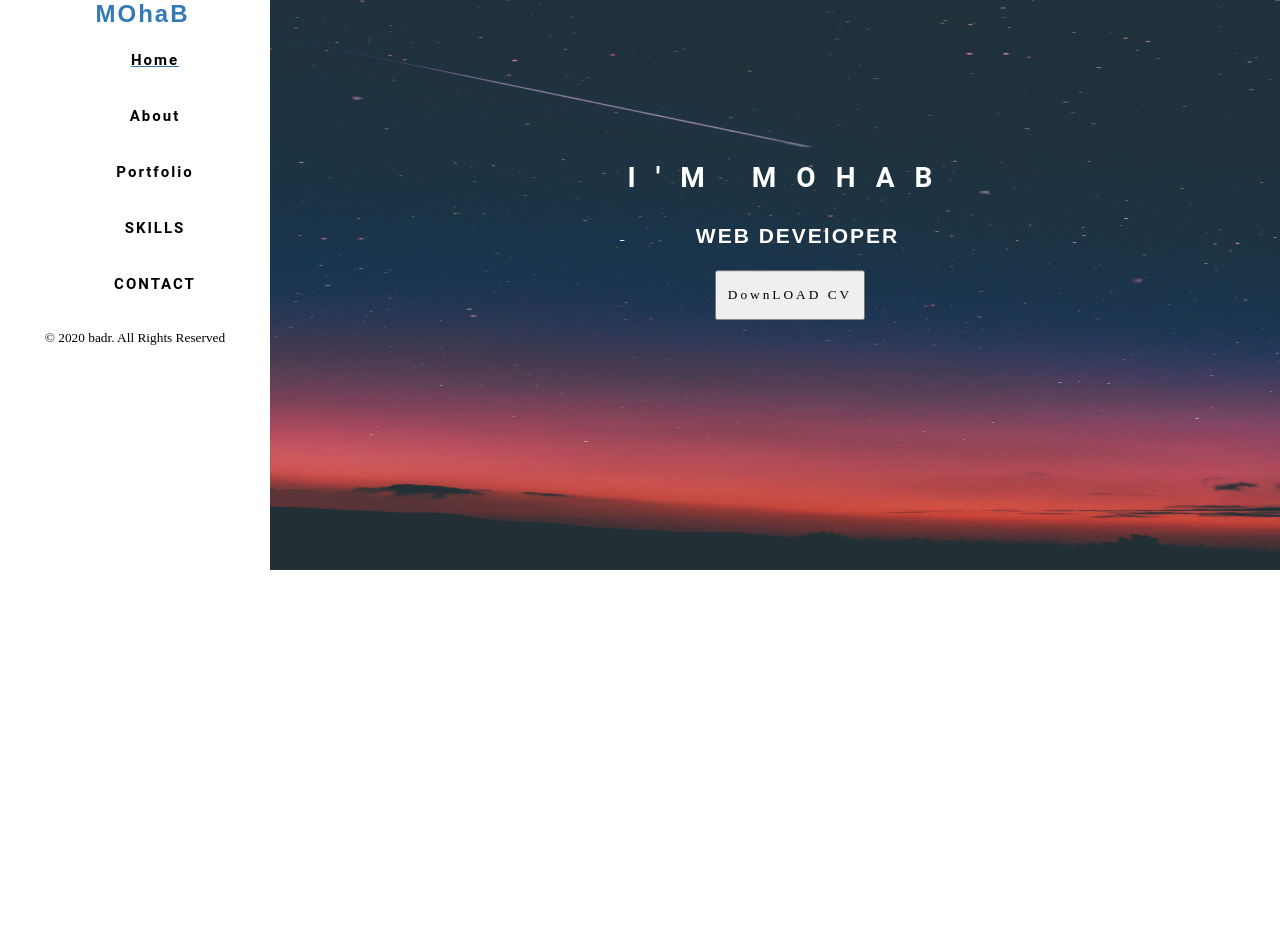
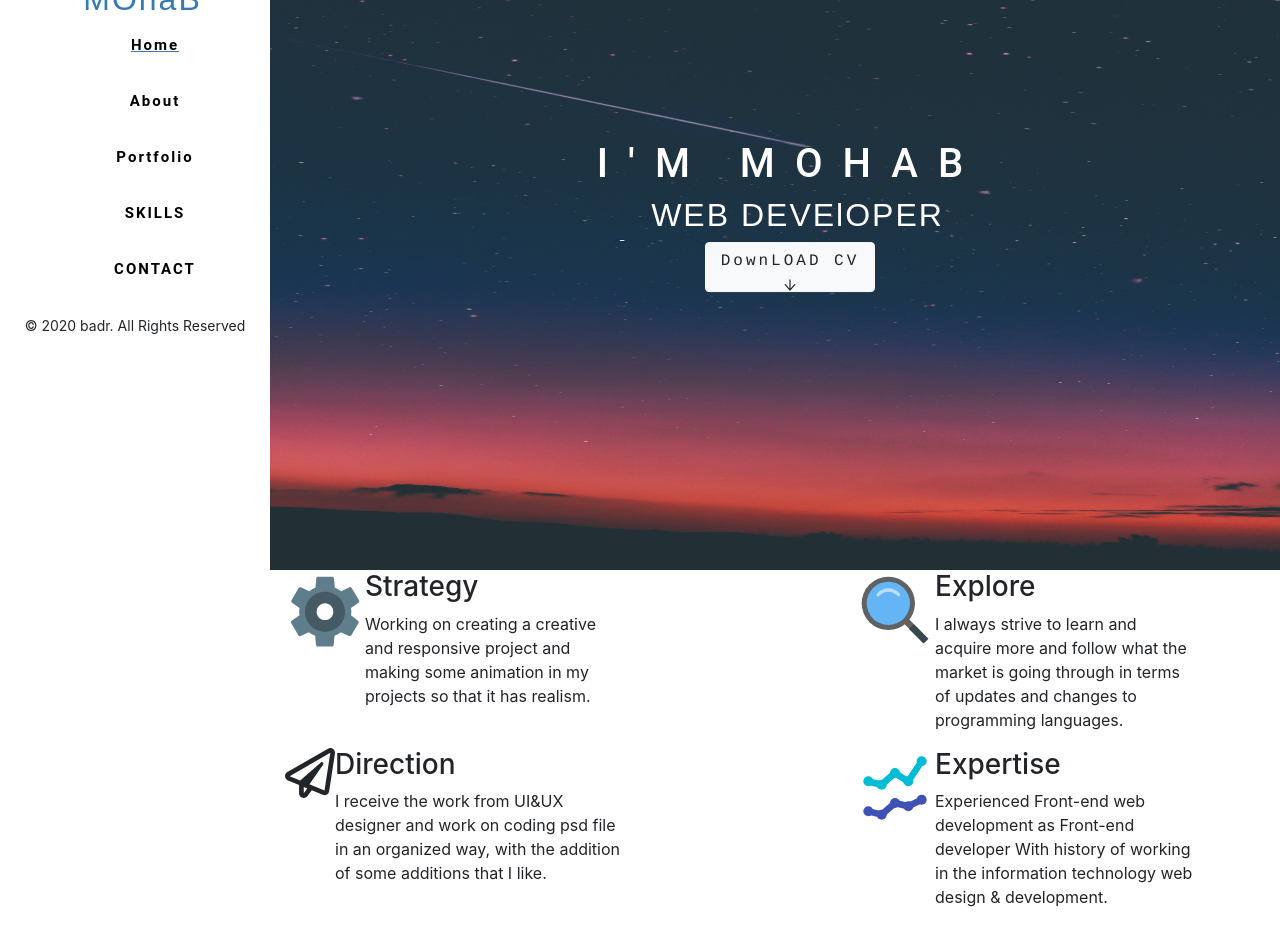
Before and after one commit to mohabElhpashy/Resume, a React (Create React App) app: page / in a window 1280 px wide. Shown: the part 80-1005 px from the top of the page. Before the commit the page ends 800 px from the top, so only its background shows below. Built offline with nearby package versions, Linux system fonts and the light colour scheme.

Commit message:
add boot starp

```diff
--- a/src/Components/Welcome/Welcome_page.css
+++ b/src/Components/Welcome/Welcome_page.css
@@ -1,3 +1,6 @@
+* {
+  box-sizing: border-box;
+}
 .Welcome {
   width: 100%;
   height: 650px;
@@ -31,8 +34,17 @@
   /* color: #2193b0; */
   color: white;
 }
+.main_div {
+  margin-left: 200px;
+  display: flex;
+  flex-direction: row;
+  justify-content: space-between;
+}
 @media (max-width: 900px) {
   .div_content div {
+    margin-left: 0px;
+  }
+  .main_div {
     margin-left: 0px;
   }
 }
@@ -41,6 +53,6 @@
     transform: translateY(60px);
   }
   to {
-    transform: translateY(-100px);
+    transform: translateY(-80px);
   }
 }
--- a/src/Components/Welcome/Welcome_page.js
+++ b/src/Components/Welcome/Welcome_page.js
@@ -2,7 +2,11 @@ import "./Welcome_page.css";
 import { Component } from "react";
 import img1 from "../../img/diego-ph-5LOhydOtTKU-unsplash.jpg";
 import img2 from "../../img/vincent-guth-uhoILl3HUZM-unsplash.jpg";
-import { Button } from "react-bootstrap";
+import { Button, Container, Row, Col } from "react-bootstrap";
+import { AiOutlineArrowDown } from "react-icons/ai";
+import { FcSettings, FcSearch, FcLineChart } from "react-icons/fc";
+import { FaRegPaperPlane } from "react-icons/fa";
+import "bootstrap/dist/css/bootstrap.min.css";
 
 class Welcome extends Component {
   state = {
@@ -22,7 +26,7 @@ class Welcome extends Component {
   }
   render() {
     return (
-      <div className="container">
+      <div>
         <img
           className="Welcome"
           alt="sora"
@@ -34,17 +38,84 @@ class Welcome extends Component {
             <h2>WEB DEVElOPER</h2>
             <Button
               style={{
-                width: "150px",
+                width: "170px",
                 height: "50px",
                 letterSpacing: "3px",
-                fontFamily: "URW Chancery L, cursive	",
+                fontFamily: "Courier, monospace		",
               }}
               variant="light"
             >
               DownLOAD CV
+              <AiOutlineArrowDown />
             </Button>
           </div>
         </div>
+        <Container>
+          <Row>
+            <Col>
+              <div className="main_div">
+                <div className="fh5co-icon">
+                  <FcSettings size={80} enableBackground="gray" color="red" />
+                </div>
+                <div class="fh5co-text">
+                  <h3>Strategy</h3>
+                  <p>
+                    Working on creating a creative and responsive project and
+                    making some animation in my projects so that it has realism.{" "}
+                  </p>
+                </div>
+              </div>
+            </Col>
+            <Col>
+              <div className="main_div">
+                <div class="fh5co-icon">
+                  <FcSearch size={80} />
+                </div>
+                <div class="fh5co-text">
+                  <h3>Explore</h3>
+                  <p>
+                    I always strive to learn and acquire more and follow what
+                    the market is going through in terms of updates and changes
+                    to programming languages.{" "}
+                  </p>
+                </div>
+              </div>
+            </Col>
+          </Row>
+
+          <Row>
+            <Col>
+              <div className="main_div">
+                <div class="fh5co-icon">
+                  <FaRegPaperPlane size={50} />
+                </div>
+                <div class="fh5co-text">
+                  <h3>Direction</h3>
+                  <p>
+                    I receive the work from UI&amp;UX designer and work on
+                    coding psd file in an organized way, with the addition of
+                    some additions that I like.
+                  </p>
+                </div>
+              </div>
+            </Col>
+            <Col>
+              <div className="main_div">
+                <div class="fh5co-icon">
+                  <FcLineChart size={80} />
+                </div>
+                <div class="fh5co-text">
+                  <h3>Expertise</h3>
+                  <p>
+                    Experienced Front-end web development as Front-end developer
+                    With history of working in the information technology web
+                    design &amp; development.{" "}
+                  </p>
+                </div>
+              </div>
+            </Col>
+          </Row>
+        </Container>
       </div>
     );
   }
```
